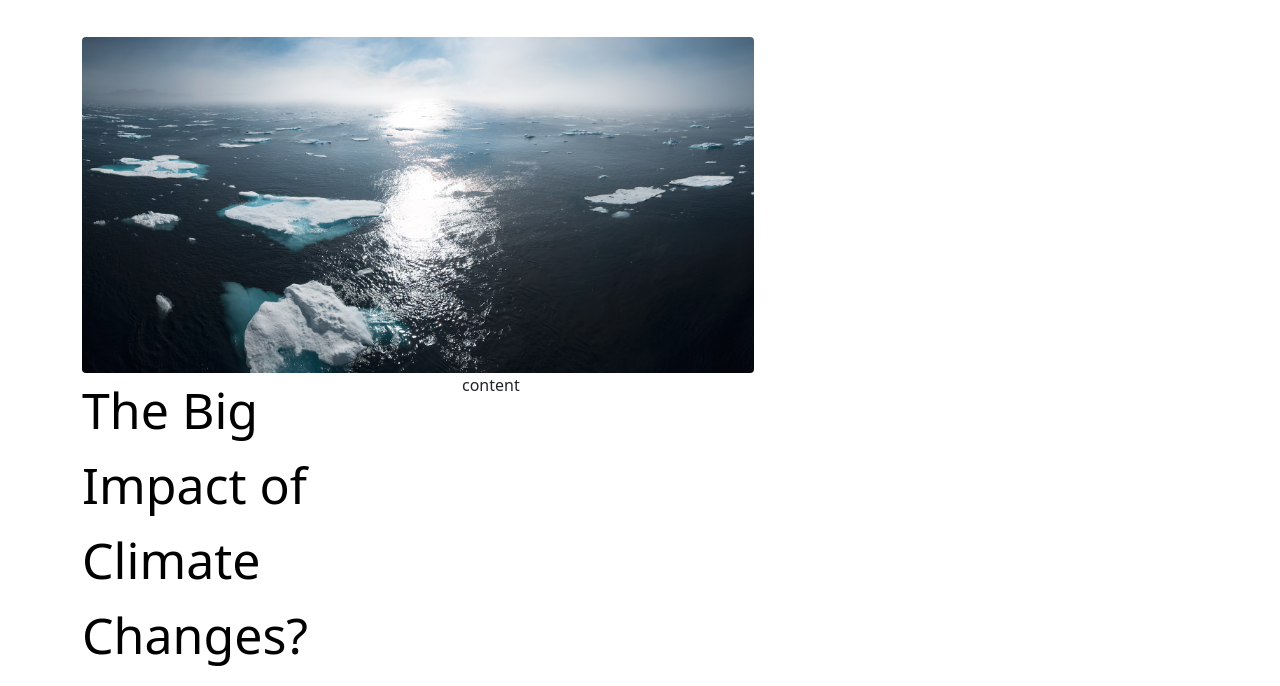
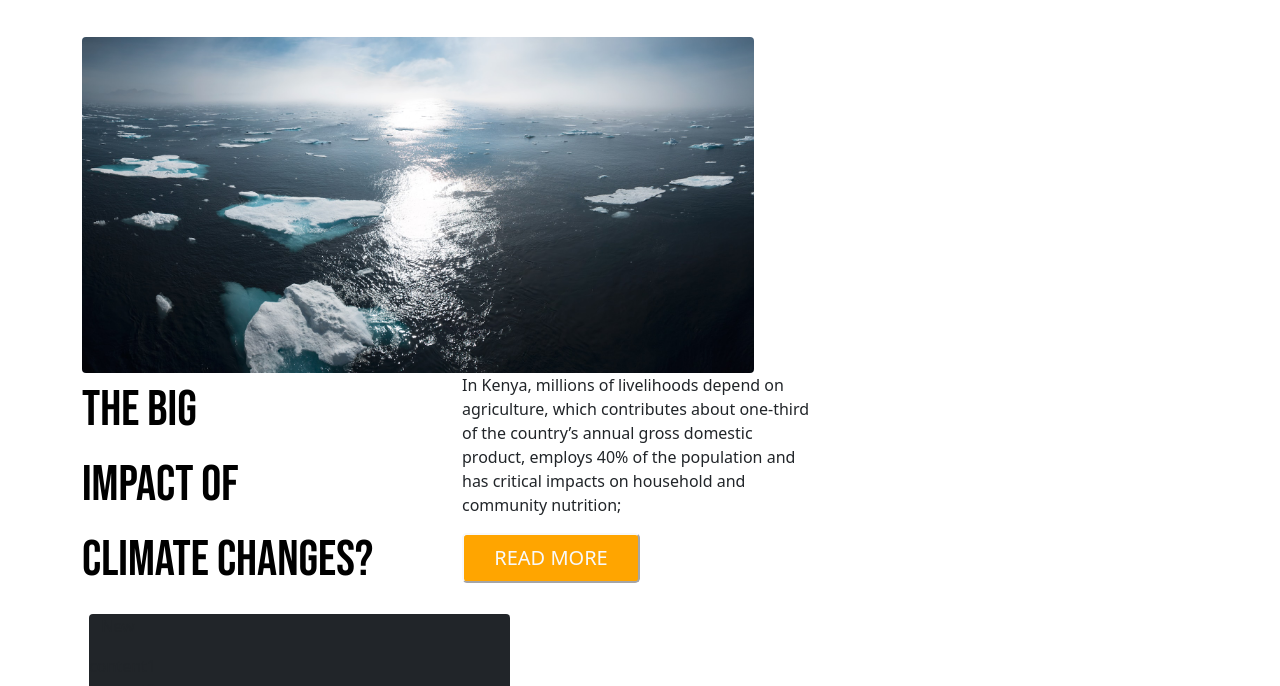
Before and after one commit to NOWORRYGNN/Challenges, a plain HTML site: page News Homepage/index.html in a window 1280 px wide. Shown: the part 112-798 px from the top of the page. Drawn offline with nearby package versions, Linux system fonts and the light colour scheme.

Commit message:
News v0.3

```diff
--- a/News Homepage/index.html
+++ b/News Homepage/index.html
@@ -84,15 +84,28 @@
           <div class="row">
             <div class="col-6 text">
               <p class="text">
-                The Big <br />
-                Impact of<br />
+                The Big<br />
+                Impact of <br />
                 Climate Changes?
               </p>
             </div>
-            <div class="col-6">content</div>
+            <div class="col-6">
+              <p>
+                In Kenya, millions of livelihoods depend on agriculture, which
+                contributes about one-third of the country’s annual gross
+                domestic product, employs 40% of the population and has critical
+                impacts on household and community nutrition;
+              </p>
+              <button
+                class="btn-lg btn-outline-light w-50"
+                style="background-color: orange"
+              >
+                READ MORE
+              </button>
+            </div>
           </div>
         </div>
-        <div class="col-4 h-200 bg-dark custom-content1">
+        <div class="col-4 h-200 bg-dark custom-content1 rounded">
           <p>New</p>
           <div class="row">content1</div>
           <div class="row">content2</div>
--- a/News Homepage/style.css
+++ b/News Homepage/style.css
@@ -1,3 +1,4 @@
+@import url('https://fonts.googleapis.com/css2?family=Bebas+Neue&display=swap');
 .navbar-custom {
     background-color: white;
     padding: 1px;
@@ -14,6 +15,7 @@
     height: 21em;
 }
 .text {
+    font-family: 'Bebas Neue', sans-serif;
     font-size: 50px;
     color: black;
 
```
